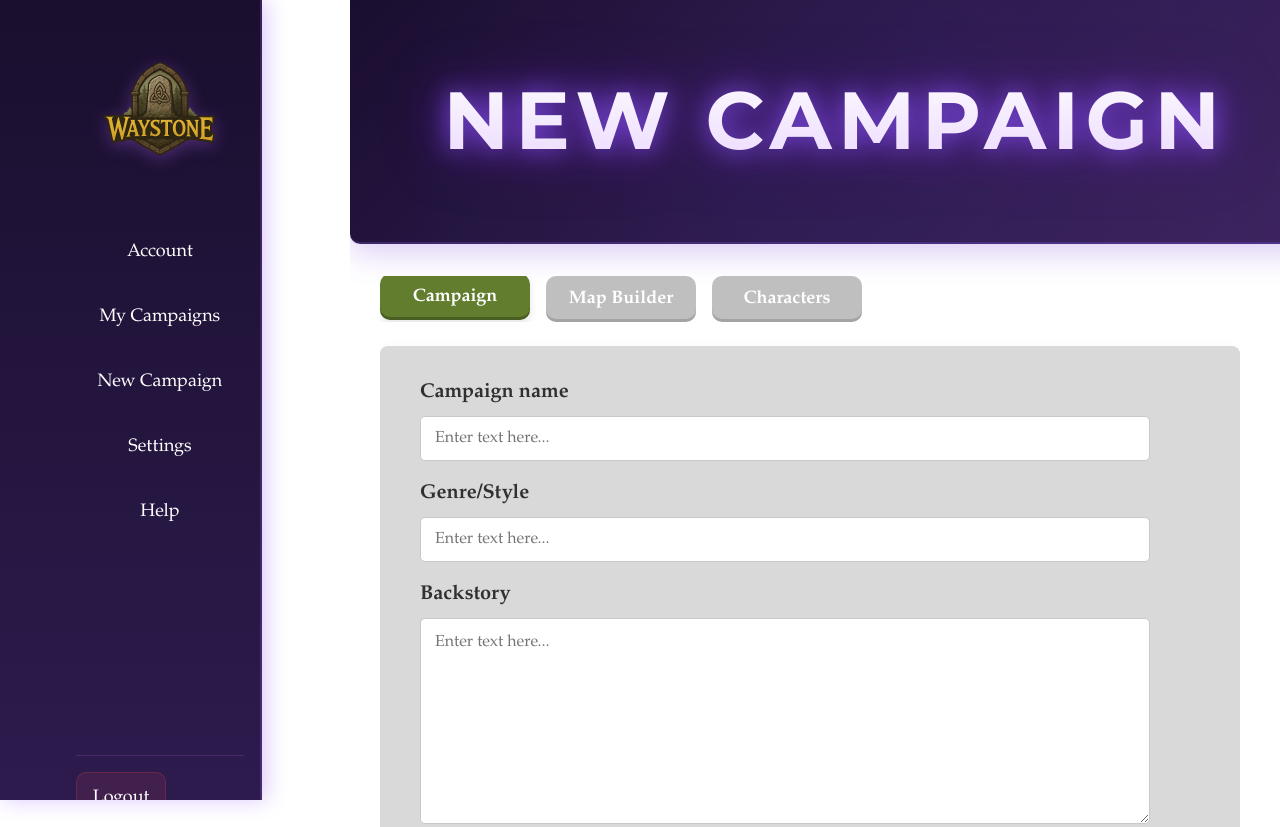
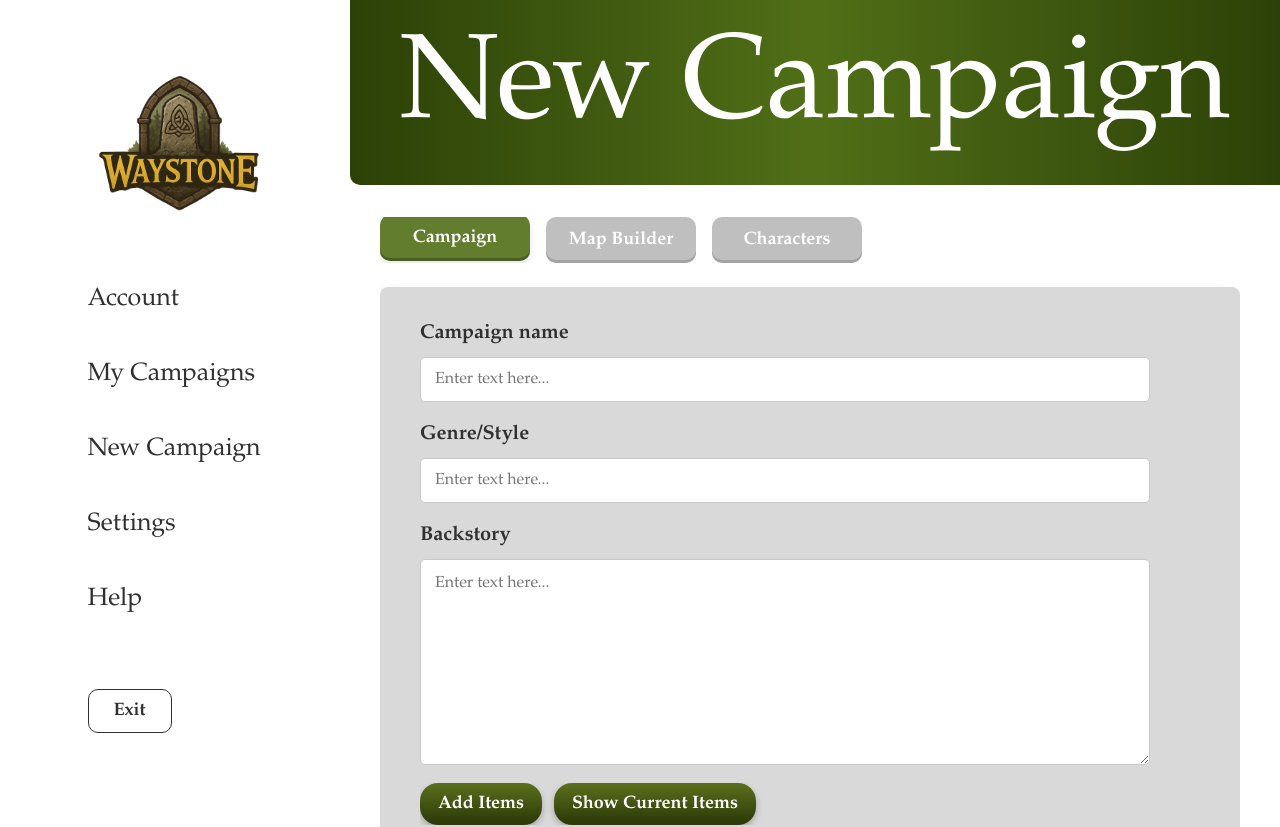
Before and after one commit to WouterOnGithub/Waystone, a React (Vite) app in the folder waystoneProject/: page /user/New_Campaign_Page_CAMPAIGN in a window 1280 px wide. Shown: the top 827 px of the page. Built offline with nearby package versions, Linux system fonts and the light colour scheme; no server answers.

Commit message:
Header and Sidebar no longer look like an 80s website

```diff
--- a/waystoneProject/src/components/UI/Header.jsx
+++ b/waystoneProject/src/components/UI/Header.jsx
@@ -1,6 +1,7 @@
-import "./UI css/Header.css";
+import "../../pages/pages-css/CSS.css";
 
-function Header({ title = "" }) {
+function Header({ title = "" })
+{
   return (
     <div id="title">
       <p>{title}</p>
--- a/waystoneProject/src/components/UI/Sidebar.jsx
+++ b/waystoneProject/src/components/UI/Sidebar.jsx
@@ -1,9 +1,10 @@
 import { Link, useNavigate } from "react-router-dom";
 import Waystone_Logo from "../../assets/Waystone_Logo.png";
 import { logout } from "../../firebase/Auth";
-import "./UI css/Sidebar.css";
+import "../../pages/pages-css/CSS.css";
 
-function Sidebar() {
+function Sidebar()
+{
   const navigate = useNavigate();
 
   const navItems = [
@@ -20,46 +21,35 @@ function Sidebar() {
   };
 
   return (
-    <div className="sidebar-container">
-      <nav className="sidebar-nav">
-        {/* Logo */}
+    <div className="navigation">
+      <nav>
+
+        {/* Waystone_Logo */}
         <div
           role="button"
           tabIndex={0}
-          className="logo-container"
           aria-label="Go to main page"
           onClick={() => navigate("/user/Main_Page")}
-          onKeyDown={(e) => {
-            if (e.key === "Enter" || e.key === " ") {
+          onKeyDown={(e) =>
+          {
+            if (e.key === "Enter" || e.key === " ")
+            {
               navigate("/user/Main_Page");
             }
           }}
         >
-          <img
-            src={Waystone_Logo}
-            alt="Waystone Logo"
-            className="logo-image"
-          />
+          <img src={Waystone_Logo} alt="Waystone_Logo" id="Waystone_Logo-sidebar"/>
         </div>
 
-        {/* Navigation */}
-        <div className="nav-links">
+        {/* Navigation section */}
+        <div>
           {navItems.map((item) => (
-            <Link key={item.to} to={item.to} className="nav-link">
-              <span className="nav-label">{item.label}</span>
-            </Link>
-          ))}
+            <Link key={item.to} to={item.to}><br />{item.label}<br /></Link> ))}
         </div>
 
-        {/* Logout */}
-        <div className="logout-section">
-          <button
-            onClick={handleLogout}
-            className="nav-link logout-link"
-          >
-            <span className="nav-label">Logout</span>
-          </button>
-        </div>
+        {/* Exit button */}
+          <button id="button-green-sidebar" onClick={handleLogout}>Exit</button>
+
       </nav>
     </div>
   );
--- a/waystoneProject/src/components/UI/UI css/Header.css
+++ /dev/null
@@ -1,125 +0,0 @@
-@import url('https://fonts.googleapis.com/css2?family=Montserrat:wght@700;800&family=Raleway:wght@700;800&display=swap');
-
-#title {
-  background: linear-gradient(135deg, #1a0f2e 0%, #2d1b4e 50%, #3d2560 100%);
-  padding: 60px 20px;
-  text-align: center;
-  border-bottom: 2px solid rgba(139, 92, 246, 0.3);
-  box-shadow: 0 8px 32px rgba(109, 40, 217, 0.25);
-  position: relative;
-  overflow: hidden;
-}
-
-/* Subtle animated glow background effect */
-#title::before {
-  content: '';
-  position: absolute;
-  top: -50%;
-  left: -50%;
-  width: 200%;
-  height: 200%;
-  background: radial-gradient(circle, rgba(139, 92, 246, 0.1) 0%, transparent 70%);
-  animation: pulse 6s ease-in-out infinite;
-}
-
-#title p {
-  font-size: 4.5rem;
-  font-weight: 700;
-  font-family: 'Montserrat', 'Raleway', 'Inter', sans-serif;
-  letter-spacing: 0.08em;
-  margin: 0;
-  position: relative;
-  z-index: 1;
-  text-transform: uppercase;
-
-  /* Modern neon effect with softer purple */
-  color: #f8f8ff;
-  background: linear-gradient(180deg, #ffffff 0%, #e9d5ff 100%);
-  -webkit-background-clip: text;
-  background-clip: text;
-  -webkit-text-fill-color: transparent;
-
-  /* Subtle outline and glow */
-  filter: drop-shadow(0 0 8px rgba(139, 92, 246, 0.6))
-          drop-shadow(0 0 16px rgba(109, 40, 217, 0.4))
-          drop-shadow(0 0 24px rgba(88, 28, 135, 0.3));
-
-  animation: subtleGlow 4s ease-in-out infinite;
-}
-
-/* Subtle glow animation - more professional */
-@keyframes subtleGlow {
-  0%, 100% {
-    filter: drop-shadow(0 0 8px rgba(139, 92, 246, 0.6))
-            drop-shadow(0 0 16px rgba(109, 40, 217, 0.4))
-            drop-shadow(0 0 24px rgba(88, 28, 135, 0.3));
-  }
-
-  50% {
-    filter: drop-shadow(0 0 12px rgba(139, 92, 246, 0.7))
-            drop-shadow(0 0 20px rgba(109, 40, 217, 0.5))
-            drop-shadow(0 0 28px rgba(88, 28, 135, 0.4));
-  }
-}
-
-@keyframes pulse {
-  0%, 100% {
-    transform: scale(1) translate(0, 0);
-    opacity: 0.3;
-  }
-  50% {
-    transform: scale(1.05) translate(5px, 5px);
-    opacity: 0.5;
-  }
-}
-
-/* Alternative: For outlined text style (uncomment if preferred) */
-/*
-#title p {
-  color: transparent;
-  -webkit-text-fill-color: transparent;
-  -webkit-text-stroke: 2px #a78bfa;
-  text-stroke: 2px #a78bfa;
-
-  filter: drop-shadow(0 0 6px rgba(139, 92, 246, 0.7))
-          drop-shadow(0 0 12px rgba(109, 40, 217, 0.5))
-          drop-shadow(0 0 18px rgba(88, 28, 135, 0.4));
-}
-*/
-
-/* Responsive design */
-@media (max-width: 1200px) {
-  #title p {
-    font-size: 4rem;
-    letter-spacing: 0.06em;
-  }
-}
-
-@media (max-width: 1024px) {
-  #title p {
-    font-size: 3.5rem;
-    letter-spacing: 0.05em;
-  }
-}
-
-@media (max-width: 768px) {
-  #title {
-    padding: 40px 15px;
-  }
-
-  #title p {
-    font-size: 2.8rem;
-    letter-spacing: 0.04em;
-  }
-}
-
-@media (max-width: 480px) {
-  #title {
-    padding: 30px 10px;
-  }
-
-  #title p {
-    font-size: 2rem;
-    letter-spacing: 0.03em;
-  }
-}
--- a/waystoneProject/src/components/UI/UI css/Sidebar.css
+++ /dev/null
@@ -1,195 +0,0 @@
-.sidebar-container {
-  width: 260px;
-  height: 100vh;
-  background: linear-gradient(180deg, #1a0f2e 0%, #2d1b4e 100%);
-  position: fixed;
-  left: 0;
-  top: 0;
-  box-shadow: 4px 0 20px rgba(139, 69, 255, 0.3);
-  overflow-y: auto;
-  z-index: 1000;
-  border-right: 2px solid rgba(186, 104, 255, 0.2);
-}
-
-.sidebar-nav {
-  display: flex;
-  flex-direction: column;
-  height: 100%;
-  padding: 24px 16px;
-}
-
-/* Logo Section */
-.logo-container {
-  display: flex;
-  justify-content: center;
-  align-items: center;
-  padding: 20px;
-  margin-bottom: 32px;
-  cursor: pointer;
-  transition: transform 0.2s ease, background 0.2s ease;
-  border-radius: 12px;
-}
-
-.logo-container:hover {
-  transform: scale(1.05);
-  background: rgba(186, 104, 255, 0.1);
-}
-
-.logo-container:focus {
-  outline: 2px solid #ba68ff;
-  outline-offset: 2px;
-}
-
-.logo-image {
-  max-width: 140px;
-  max-height: 140px;
-  width: auto;
-  height: auto;
-  object-fit: contain;
-  display: block;
-  filter: drop-shadow(0 4px 8px rgba(186, 104, 255, 0.3));
-}
-
-/* Navigation Links */
-.nav-links {
-  flex: 1;
-  display: flex;
-  flex-direction: column;
-  gap: 8px;
-}
-
-.sidebar-container .nav-link {
-  display: flex;
-  align-items: center;
-  justify-content: center;
-  gap: 12px;
-  padding: 14px 16px;
-  color: #ffffff !important;
-  text-decoration: none;
-  border-radius: 10px;
-  transition: all 0.2s ease;
-  font-size: 15px;
-  font-weight: 500;
-  position: relative;
-  border: 1px solid transparent;
-  text-align: center;
-}
-
-.sidebar-container .nav-link:hover {
-  background: rgba(186, 104, 255, 0.15);
-  color: #e8d4ff !important;
-  transform: translateX(4px);
-  border: 1px solid rgba(186, 104, 255, 0.3);
-}
-
-.sidebar-container .nav-link:visited {
-  color: #ffffff !important;
-}
-
-.sidebar-container .nav-link .nav-label {
-  color: inherit;
-}
-
-.nav-link:active {
-  transform: translateX(2px);
-}
-
-.nav-link::before {
-  content: '';
-  position: absolute;
-  left: 0;
-  top: 50%;
-  transform: translateY(-50%);
-  width: 3px;
-  height: 0;
-  background: linear-gradient(180deg, #ba68ff 0%, #8b45ff 100%);
-  border-radius: 0 2px 2px 0;
-  transition: height 0.2s ease;
-  box-shadow: 0 0 10px rgba(186, 104, 255, 0.5);
-}
-
-.nav-link:hover::before {
-  height: 70%;
-}
-
-.nav-icon {
-  font-size: 20px;
-  min-width: 24px;
-  display: flex;
-  align-items: center;
-  justify-content: center;
-}
-
-.nav-label {
-  flex: 1;
-}
-
-/* Logout Section */
-.logout-section {
-  margin-top: auto;
-  padding-top: 16px;
-  border-top: 1px solid rgba(186, 104, 255, 0.2);
-}
-
-.sidebar-container .logout-link {
-  background: rgba(255, 77, 77, 0.1);
-  color: #ffffff !important;
-  border: 1px solid rgba(255, 77, 77, 0.2);
-}
-
-.sidebar-container .logout-link:hover {
-  background: rgba(255, 77, 77, 0.2);
-  color: #ffb3b3 !important;
-  border: 1px solid rgba(255, 77, 77, 0.4);
-  transform: translateX(4px);
-}
-
-.sidebar-container .logout-link:visited {
-  color: #ffffff !important;
-}
-
-.logout-link::before {
-  background: linear-gradient(180deg, #ff6b6b 0%, #ff5252 100%);
-}
-
-/* Scrollbar Styling */
-.sidebar-container::-webkit-scrollbar {
-  width: 6px;
-}
-
-.sidebar-container::-webkit-scrollbar-track {
-  background: transparent;
-}
-
-.sidebar-container::-webkit-scrollbar-thumb {
-  background: rgba(186, 104, 255, 0.3);
-  border-radius: 3px;
-}
-
-.sidebar-container::-webkit-scrollbar-thumb:hover {
-  background: rgba(186, 104, 255, 0.5);
-}
-
-/* Responsive Design */
-@media (max-width: 768px) {
-  .sidebar-container {
-    width: 220px;
-  }
-
-  .logo-image {
-    max-width: 100px;
-    max-height: 100px;
-  }
-
-  .nav-link {
-    font-size: 14px;
-    padding: 12px 14px;
-  }
-}
-
-/* Main content padding - voeg dit toe aan je main content container */
-.main-content {
-  margin-left: 280px; /* 260px sidebar + 20px spacing */
-  padding: 24px;
-  min-height: 100vh;
-}
--- a/waystoneProject/src/pages/pages-css/CSS.css
+++ b/waystoneProject/src/pages/pages-css/CSS.css
@@ -7,7 +7,7 @@
 
     --text-color: #303030;
     --text-color2: #ffffff;
-    --text-color3: rgba(44, 65, 7, 1);
+    --text-color3: rgba(80, 111, 23, 1);
 
     --background-gradient: linear-gradient(90deg,rgba(44, 65, 7, 1) 0%, rgba(80, 111, 23, 1) 50%, rgba(44, 65, 7, 1) 100%);
     --background-gradient2: radial-gradient(circle, rgb(56, 78, 16) 50%, rgb(27, 40, 4) 100%);
@@ -59,6 +59,7 @@
     transition: 0.3s;
 }
 
+/* The Navigation Side-Bar */
 .navigation /* Navigation Side-bar */
 {
     background: var(--background-colour);
@@ -69,27 +70,32 @@
     position: fixed;
     overflow-x: hidden;
 }
-nav /* Navigation Side-bar */
+.navigation nav /* Navigation Side-bar */
 {
-    margin-left: 23%;
+    margin-left: 25%;
 }
 nav a /* Navigation Side-bar links */
 {
     font-size: var(--head-text);
     color: var(--text-color);
 }
-nav a:hover
+nav a:hover /* Navigation Side-bar links */
 {
     color: var(--text-color3);
     text-decoration: underline;
-    transition: 0.3s;
+    text-decoration-thickness: 1px;
+    transition: 0.5s;
 }
-#Waystone_Logo
+#Waystone_Logo /* Waystone_Logo */
 {
     display: block;
     margin: auto;
-    width: 35%;
-    margin-top: 25px;
+    width: 40%;
+    margin-top: 15px;
+}
+#Waystone_Logo-sidebar
+{
+    width: 70%;
 }
 
 #main /* the whole page minus the navigation */
@@ -178,11 +184,27 @@ nav a:hover
     transition: 0.3s;
 }
 
+#button-green-sidebar /* The Exit button in the sidebar */
+{
+    background: var(--background-colour);
+    border-radius: var(--border-radius);
+    border: 1px var(--text-color) solid;
+    font-weight: bold;
+    padding: 10px;
+    padding-left: 25px;
+    padding-right: 25px;
+    margin-top: 70px;
+}
+#button-green-sidebar:hover
+{
+    background: var(--background-colour4);
+    color: var(--text-color2);
+    transition: 0.5s;
+}
 #button-green /* All green_ buttons button */
 {
     border-radius: var(--border-radius);
     background: var(--background-gradient);
-    color: var(--text-color);
     font-weight: bold;
     border: none;
     padding: 10px;
```
